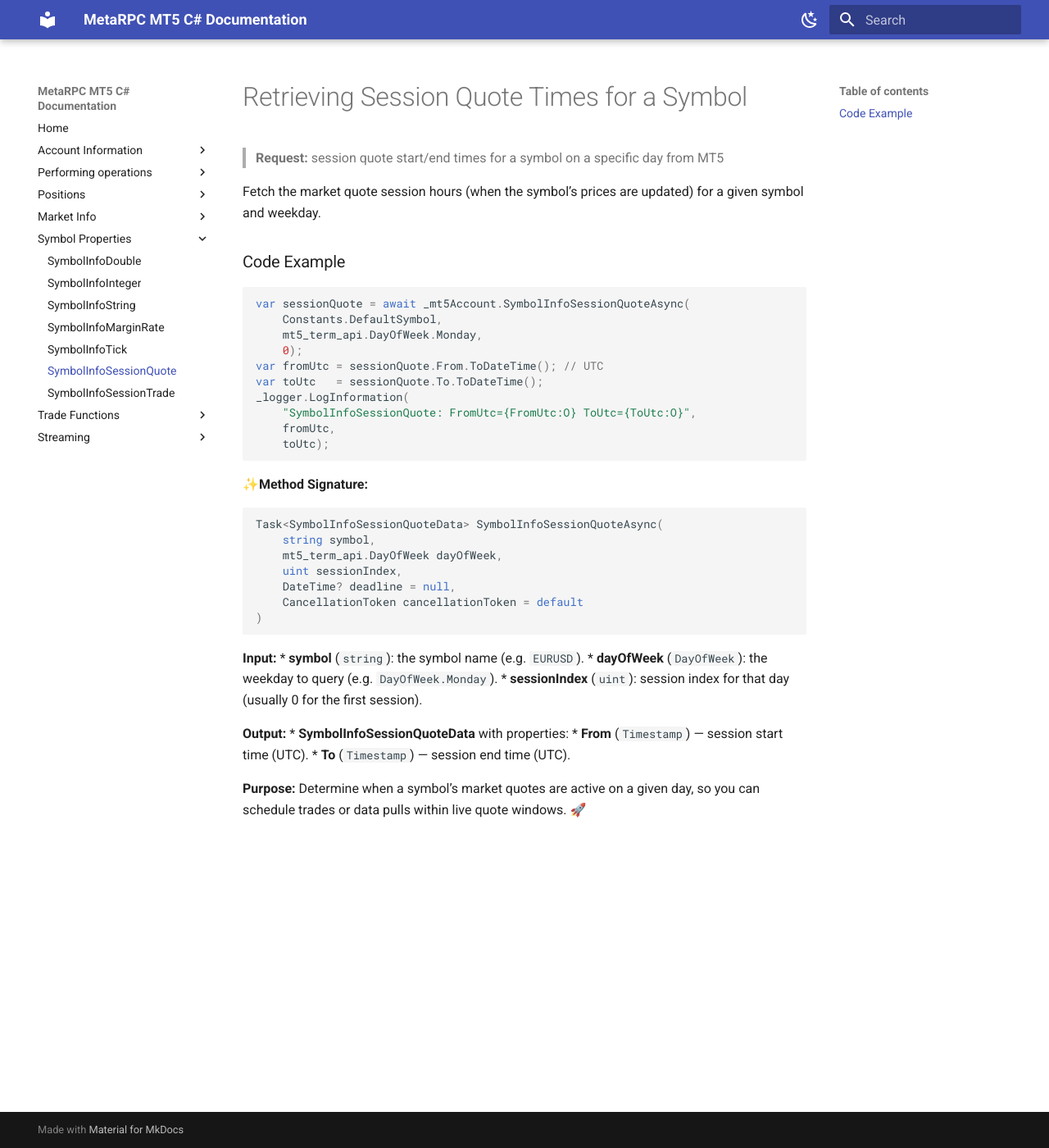
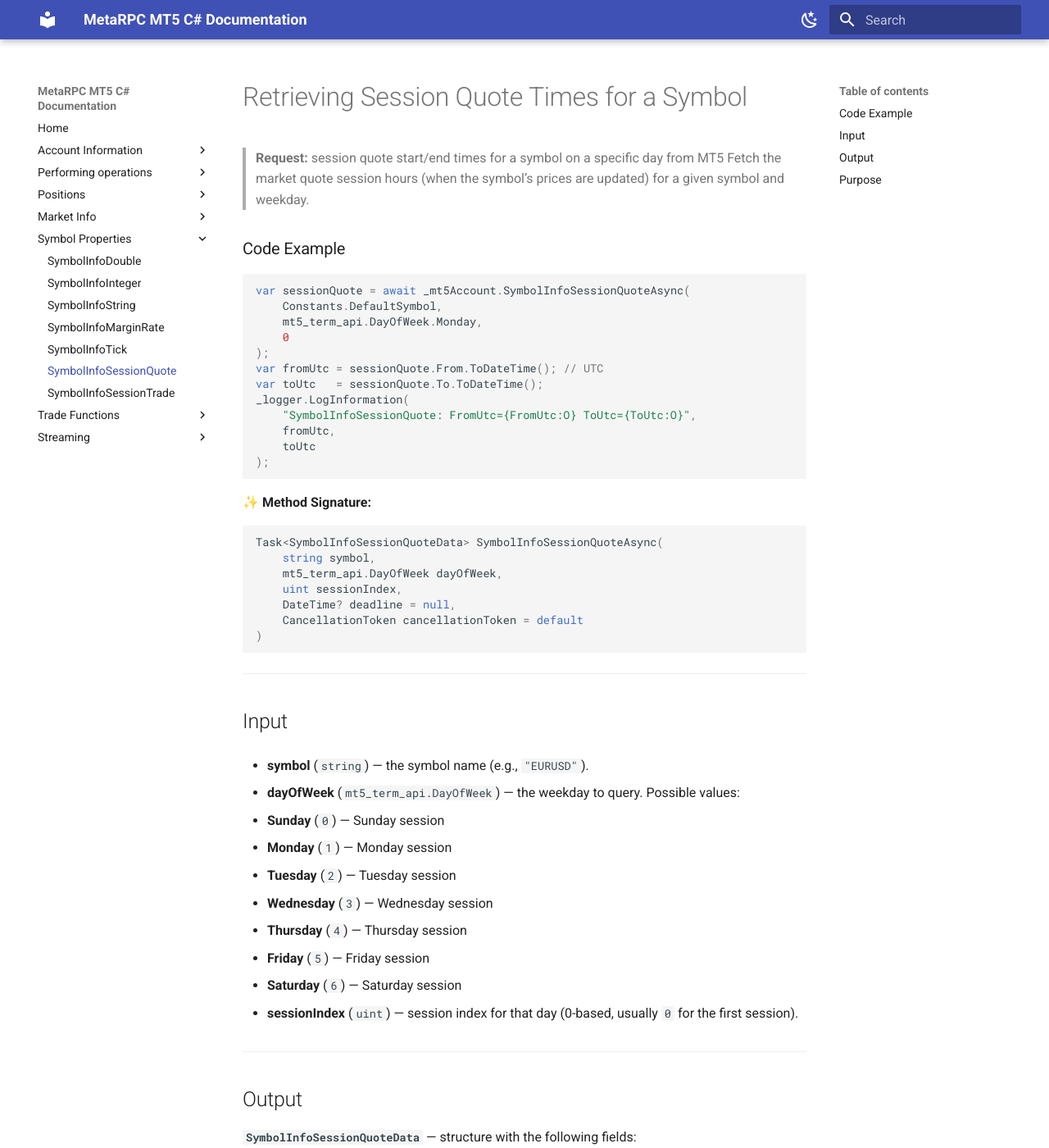
Before and after one commit to MetaRPC/CSharpMT5, an MkDocs documentation site: the page built from docs/SymbolProperties/SymbolInfoSessionQuote.md, in a window 1280 px wide and 1400 px high. Shown: the whole window at 82% size. Built offline with MkDocs 1.6.1 and Material for MkDocs 9.7.7, drawn with Linux system fonts in a browser that asks for light colours; some of the changed text lies outside the part shown.

Commit message:
Update SymbolInfoSessionQuote.md

````diff
--- a/docs/SymbolProperties/SymbolInfoSessionQuote.md
+++ b/docs/SymbolProperties/SymbolInfoSessionQuote.md
@@ -1,8 +1,7 @@
 # Retrieving Session Quote Times for a Symbol
 
 > **Request:** session quote start/end times for a symbol on a specific day from MT5
-
-Fetch the market quote session hours (when the symbol’s prices are updated) for a given symbol and weekday.
+> Fetch the market quote session hours (when the symbol’s prices are updated) for a given symbol and weekday.
 
 ### Code Example
 
@@ -10,16 +9,19 @@ Fetch the market quote session hours (when the symbol’s prices are updated) fo
 var sessionQuote = await _mt5Account.SymbolInfoSessionQuoteAsync(
     Constants.DefaultSymbol,
     mt5_term_api.DayOfWeek.Monday,
-    0);
+    0
+);
 var fromUtc = sessionQuote.From.ToDateTime(); // UTC
 var toUtc   = sessionQuote.To.ToDateTime();
 _logger.LogInformation(
     "SymbolInfoSessionQuote: FromUtc={FromUtc:O} ToUtc={ToUtc:O}",
     fromUtc,
-    toUtc);
+    toUtc
+);
 ```
 
-✨**Method Signature:**
+✨ **Method Signature:**
+
 ```csharp
 Task<SymbolInfoSessionQuoteData> SymbolInfoSessionQuoteAsync(
     string symbol,
@@ -30,14 +32,35 @@ Task<SymbolInfoSessionQuoteData> SymbolInfoSessionQuoteAsync(
 )
 ```
 
- **Input:**
-* **symbol** (`string`): the symbol name (e.g. `EURUSD`).
-* **dayOfWeek** (`DayOfWeek`): the weekday to query (e.g. `DayOfWeek.Monday`).
-* **sessionIndex** (`uint`): session index for that day (usually 0 for the first session).
+---
 
- **Output:**
-* **SymbolInfoSessionQuoteData** with properties:
-    * **From** (`Timestamp`) — session start time (UTC).
-    * **To** (`Timestamp`) — session end time (UTC).
+## Input
 
-**Purpose:** Determine when a symbol’s market quotes are active on a given day, so you can schedule trades or data pulls within live quote windows. 🚀
+* **symbol** (`string`) — the symbol name (e.g., `"EURUSD"`).
+
+* **dayOfWeek** (`mt5_term_api.DayOfWeek`) — the weekday to query. Possible values:
+
+  * **Sunday** (`0`) — Sunday session
+  * **Monday** (`1`) — Monday session
+  * **Tuesday** (`2`) — Tuesday session
+  * **Wednesday** (`3`) — Wednesday session
+  * **Thursday** (`4`) — Thursday session
+  * **Friday** (`5`) — Friday session
+  * **Saturday** (`6`) — Saturday session
+
+* **sessionIndex** (`uint`) — session index for that day (0-based, usually `0` for the first session).
+
+---
+
+## Output
+
+**`SymbolInfoSessionQuoteData`** — structure with the following fields:
+
+* **From** (`Timestamp`) — session start time in UTC.
+* **To** (`Timestamp`) — session end time in UTC.
+
+---
+
+## Purpose
+
+Determines when a symbol’s market quotes are active on a given day, enabling scheduling of trades or data retrieval within live quote sessions. 🚀
````
